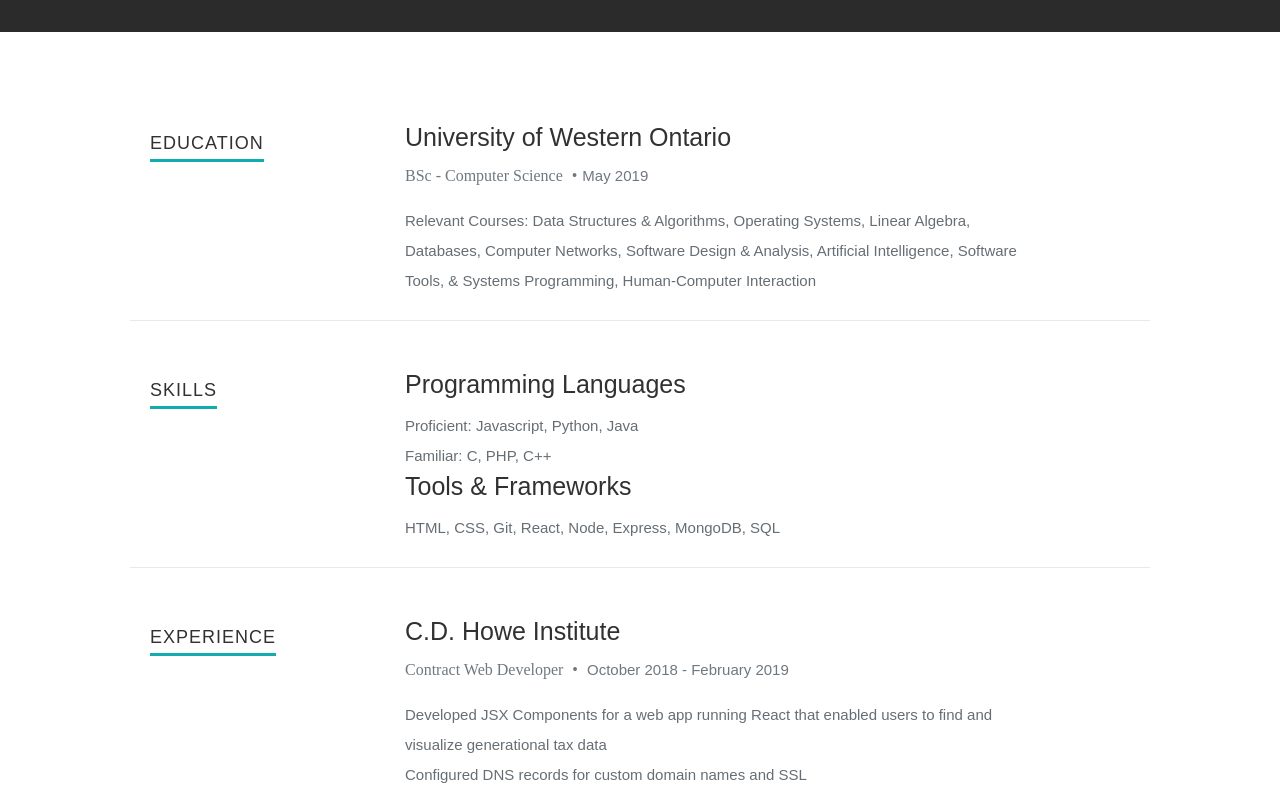
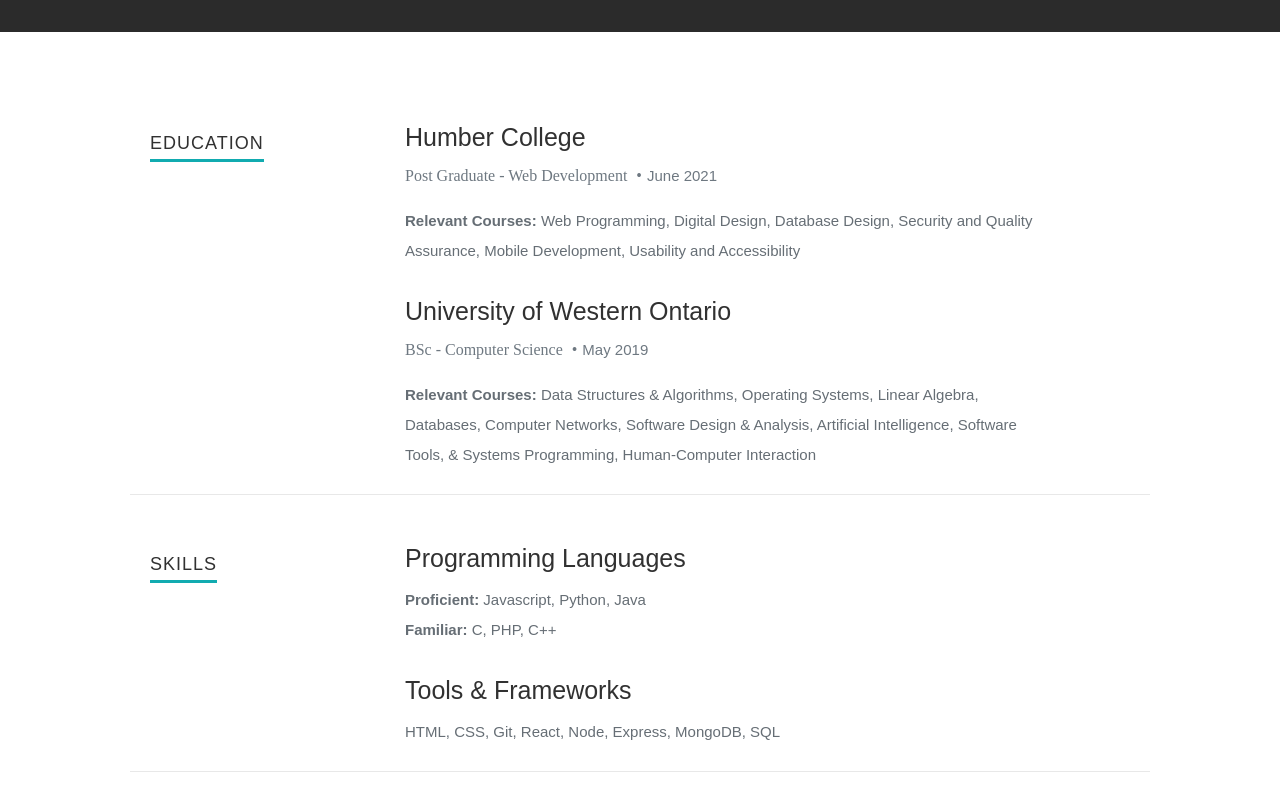
Before and after one commit to k4iru/personal-site, a React (Create React App) app: page / in a window 1280 px wide. Shown: the part 1480-2277 px from the top of the page. Built offline with nearby package versions, Linux system fonts and the light colour scheme; the HTML template or start-up script is replaced by a standard one.

Commit message:
fixed styling bugs

```diff
--- a/public/css/default.css
+++ b/public/css/default.css
@@ -72,7 +72,7 @@
 h6 {
   color: #313131;
   font-family: "opensans-bold", sans-serif;
-  font-weight: normal;
+  font-weight: bold;
 }
 h1 a,
 h2 a,
@@ -120,6 +120,7 @@
 strong,
 b {
   font: 15px/30px "opensans-bold", sans-serif;
+  font-weight: bold;
 }
 small {
   font-size: 11px;
--- a/public/css/layout.css
+++ b/public/css/layout.css
@@ -322,6 +322,14 @@
 #resume .date {
   font: 15px/24px "opensans-regular", sans-serif;
   margin-top: 6px;
+}
+
+.education-container div:nth-child(1) {
+  margin-bottom: 2em;
+}
+
+.languages {
+  margin-bottom: 2em;
 }
 
 /*----------------------------------------------*/
--- a/public/resumeData.json
+++ b/public/resumeData.json
@@ -5,15 +5,8 @@
     "description":"In the business of turning ideas into realities",
     "image":"profilepic.jpg",
     "bio":"I am a Toronto based Full-Stack Developer with experience in a variety of technologies. My passion for building started at a young age when I was gifted my first Lego set. I'd spend hours in my bedroom putting blocks together to build robots and whatever else I could think of. Programming, similarly is about taking fundamental concepts and adding those blocks together. Everything starts with the basics, which is why I enjoy experimenting with as many things as possible and expanding my breadth of knowledge. Currently, I specialize in developing using a JavaScript stack. I strongly believe that Progressive-Web-Apps are the future. As people move away from laptops and desktop computers, smartphones become more essential in everyday life. I aim to deliver a valuable and consistent product across devices at the touch of a finger. My interests include Machine Learning and Artificial Intelligence. Data excites me, and the many possible applications in the future keep me eager to learn.",
-    "contactmessage":"Here is where you should write your message to readers to have them get in contact with you.",
     "email": "Cheung.Kyle1@gmail.com",
     "phone": "1-647-546-6991",
-    "address":{
-      "street":"(Your Street)",
-      "city":"Toronto",
-      "state":"(Your State)",
-      "zip": "(Your Zip/Postal Code)"
-    },
     "website": "http://www.kylecheung.ca",
     "resumedownload":"https://drive.google.com/file/d/1nvoQoAiWYMlebYFq3AE8zm20y6Z9nXx-/view?usp=sharing",
     "social":[
@@ -35,8 +28,13 @@
     ]
   },
   "resume":{
-    "skillmessage":"Here you can create a short write-up of your skills to show off to employers",
     "education":[
+      {
+        "school":"Humber College",
+        "degree": "Post Graduate - Web Development",
+        "graduated": "June 2021",
+        "description": "Web Programming, Digital Design, Database Design, Security and Quality Assurance, Mobile Development, Usability and Accessibility"
+      },
       {
         "school":"University of Western Ontario",
         "degree":"BSc - Computer Science",
@@ -59,36 +57,6 @@
         "url":"",
         "description":"I was responsible for conversing with clients and troubleshooting technical problems as smoothly as possible. I learned how to explain complex concepts as simply as possible as well as learning how to use administrative software to remotely help clients as well."
       }
-    ],
-    "skills":[
-      {
-        "name":"Git",
-        "level":"60%"
-      },
-      {
-        "name":"Illustrator",
-        "level":"55%"
-      },
-      {
-        "name":"ReactJs",
-        "level":"50%"
-      },
-      {
-        "name":"CSS",
-        "level":"90%"
-      },
-      {
-        "name":"HTML5",
-        "level":"80%"
-      },
-      {
-        "name":"VueJs",
-        "level":"50%"
-      },
-      {
-        "name":"MongoDB",
-        "level":"80%"
-      }
     ]
   },
   "portfolio":{
@@ -108,17 +76,5 @@
         "url":"https://github.com/k4iru/School-Manager"
       }
     ]
-  },
-  "testimonials":{
-    "testimonials":[
-      {
-        "text":"",
-        "user":""
-      },
-      {
-        "text":"",
-        "user":""
-      }
-    ]
   }
 }
--- a/src/Components/Resume.js
+++ b/src/Components/Resume.js
@@ -28,7 +28,7 @@
 
                     <div className="nine columns main-col">
                         <div className="row item">
-                            <div className="twelve columns">
+                            <div className="education-container twelve columns">
                                 {education}
                             </div>
                         </div>
@@ -44,7 +44,7 @@
 
                     <div className="nine columns main-col">
                         <h3>Programming Languages</h3>
-                        <p>
+                        <p className="languages">
                             <strong> Proficient: </strong>Javascript, Python, Java
                             <br />
                             <strong> Familiar: </strong>C, PHP, C++
```
